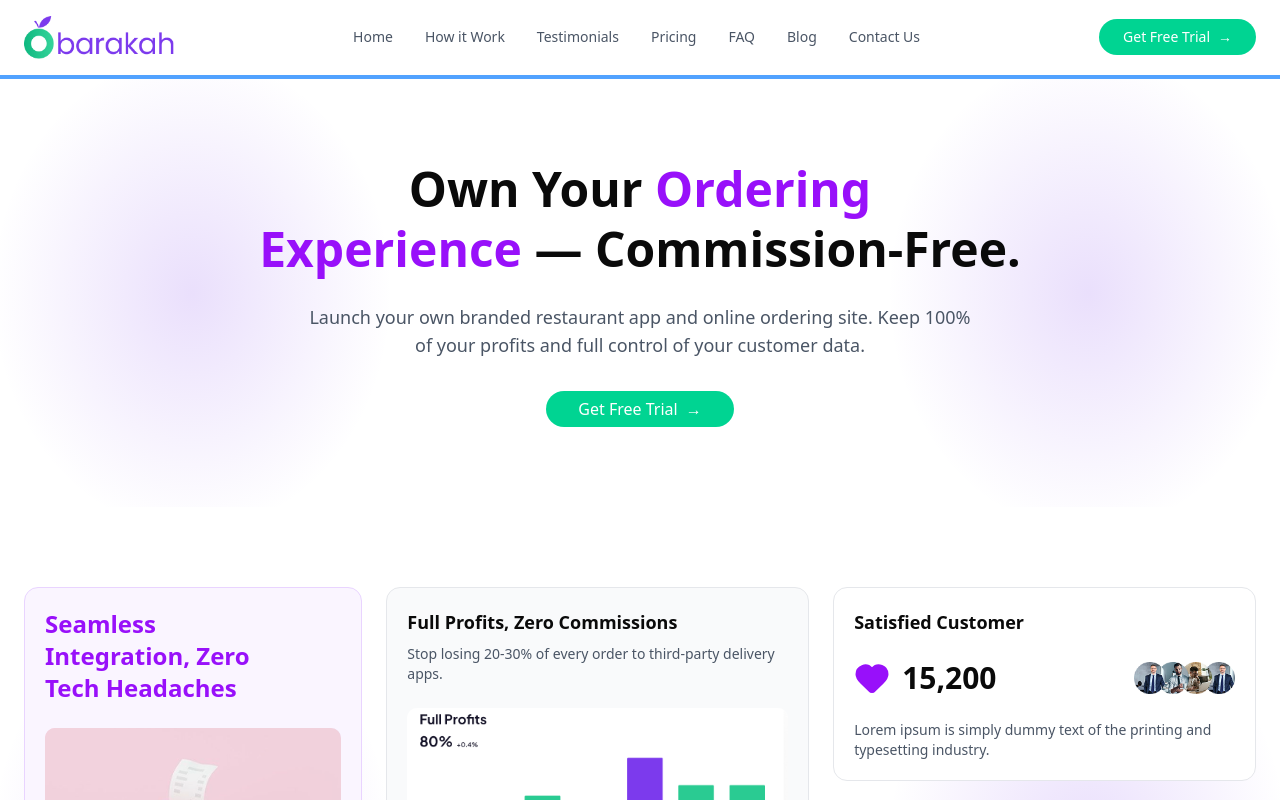
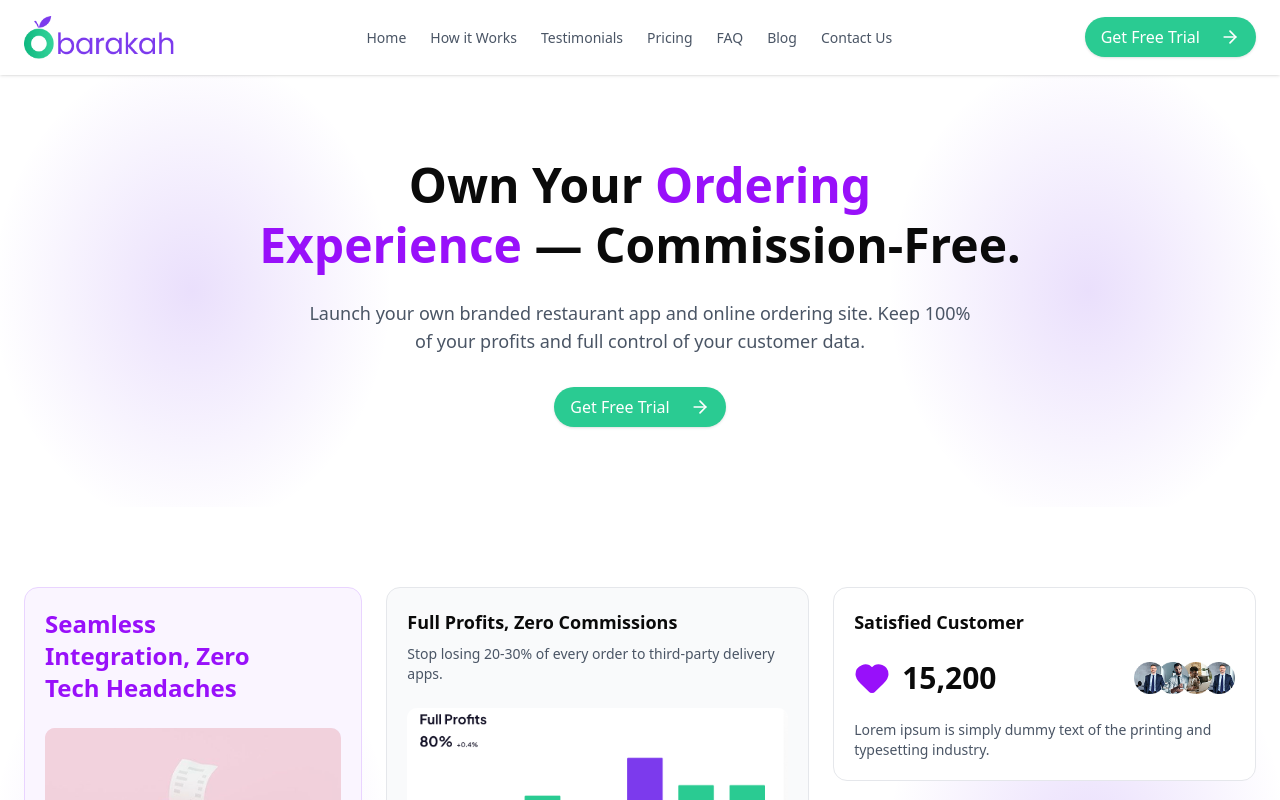
Before and after one commit to FarjadAkbar/nextjs-spa, a Next.js app: page / in a window 1280 px wide. Shown: the top 800 px of the page. Built offline with nearby package versions, Linux system fonts and the light colour scheme.

Commit message:
add animation

```diff
--- a/package.json
+++ b/package.json
@@ -12,6 +12,7 @@
     "@radix-ui/react-slot": "^1.2.4",
     "class-variance-authority": "^0.7.1",
     "clsx": "^2.1.1",
+    "framer-motion": "^12.23.24",
     "lucide-react": "^0.553.0",
     "next": "16.0.3",
     "react": "19.2.0",
--- a/src/app/page.tsx
+++ b/src/app/page.tsx
@@ -1,28 +1,97 @@
-import Header from '@/components/header'
-import Hero from '@/components/hero'
-import Features from '@/components/features'
-import HowItWorks from '@/components/how-it-works'
-import Testimonials from '@/components/testimonials'
-import DriveOrders from '@/components/drive-orders'
-import Pricing from '@/components/pricing'
-import CTA from '@/components/cta'
-import Blog from '@/components/blog'
-import Footer from '@/components/footer'
-import FAQ from '@/components/faqs'
+'use client'
+
+import { motion, Variants } from 'framer-motion'
+import dynamic from 'next/dynamic'
+
+// Dynamically import components that might use client-side features
+const Header = dynamic(() => import('@/components/header'), { ssr: true })
+const Hero = dynamic(() => import('@/components/hero'), { ssr: true })
+const Features = dynamic(() => import('@/components/features'), { ssr: true })
+const HowItWorks = dynamic(() => import('@/components/how-it-works'), { ssr: true })
+const Testimonials = dynamic(() => import('@/components/testimonials'), { ssr: true })
+const DriveOrders = dynamic(() => import('@/components/drive-orders'), { ssr: true })
+const Pricing = dynamic(() => import('@/components/pricing'), { ssr: true })
+const CTA = dynamic(() => import('@/components/cta'), { ssr: true })
+const Blog = dynamic(() => import('@/components/blog'), { ssr: true })
+const Footer = dynamic(() => import('@/components/footer'), { ssr: true })
+const FAQ = dynamic(() => import('@/components/faqs'), { ssr: true })
+
+const fadeInUp: Variants = {
+  hidden: {
+    opacity: 0,
+    y: 40
+  },
+  visible: (i: number = 0) => ({
+    opacity: 1,
+    y: 0,
+    transition: {
+      duration: 0.6,
+      ease: [0.25, 0.1, 0.25, 1],
+      delay: i * 0.1
+    }
+  })
+}
+
+// Create a wrapper component for sections to avoid hydration issues
+const AnimatedSection = ({ children, id, index = 0 }: {
+  children: React.ReactNode;
+  id: string;
+  index?: number;
+}) => (
+  <motion.section
+    id={id}
+    initial="hidden"
+    whileInView="visible"
+    viewport={{ once: true, margin: "-100px" }}
+    variants={fadeInUp}
+    custom={index}
+    className="flex items-center"
+  >
+    {children}
+  </motion.section>
+)
 
 export default function Home() {
   return (
     <main>
       <Header />
+
+      <AnimatedSection id="home">
         <Hero />
+      </AnimatedSection>
+
+      <AnimatedSection id="features" index={1}>
         <Features />
+      </AnimatedSection>
+
+      <AnimatedSection id="how-it-works" index={2}>
         <HowItWorks />
+      </AnimatedSection>
+
+      <AnimatedSection id="testimonials" index={3}>
         <Testimonials />
+      </AnimatedSection>
+
+      <AnimatedSection id="drive-orders" index={4}>
         <DriveOrders />
+      </AnimatedSection>
+
+      <AnimatedSection id="pricing" index={5}>
         <Pricing />
+      </AnimatedSection>
+
+      <AnimatedSection id="faq" index={6}>
         <FAQ />
+      </AnimatedSection>
+
+      <AnimatedSection id="contact" index={7}>
         <CTA />
+      </AnimatedSection>
+
+      <AnimatedSection id="blog" index={8}>
         <Blog />
+      </AnimatedSection>
+
       <Footer />
     </main>
   )
--- a/src/components/blog.tsx
+++ b/src/components/blog.tsx
@@ -1,6 +1,7 @@
 import Image from 'next/image'
 import Link from 'next/link'
 import { Button } from './ui/button'
+import { ArrowRight } from 'lucide-react'
 
 export default function Blog() {
   const blogPosts = [
@@ -92,9 +93,9 @@ export default function Blog() {
 
         {/* View All Button */}
         <div className="flex justify-center">
-          <Button className="mx-auto rounded-full bg-emerald-400 px-6 md:px-8 py-2 md:py-3 text-white hover:bg-emerald-500 transition-colors flex items-center gap-2 text-sm md:text-base">
+          <Button variant="roundedGreen" size="roundedGreen">
             View All
-            <span className="ml-3">→</span>
+            <ArrowRight className="ml-3 size-5" />
           </Button>
         </div>
       </div>
--- a/src/components/cta.tsx
+++ b/src/components/cta.tsx
@@ -1,5 +1,6 @@
 import { url } from "inspector";
 import { Button } from "./ui/button";
+import { ArrowRight } from "lucide-react";
 
 export default function CTA() {
   return (
@@ -19,9 +20,9 @@ export default function CTA() {
         <p className="text-base md:text-lg text-gray-100 mb-8">
           See how easy it is to own your customer relationships and keep every dollar you earn.
         </p>
-         <Button className="mx-auto rounded-full bg-emerald-400 px-6 md:px-8 py-2 md:py-3 text-white hover:bg-emerald-500 transition-colors flex items-center gap-2 text-sm md:text-base">
+         <Button variant="roundedGreen" size="roundedGreen">
             Get Free Trial
-            <span className="ml-3">→</span>
+            <ArrowRight className="ml-3 size-5" />
           </Button>
       </div>
     </section>
--- a/src/components/header.tsx
+++ b/src/components/header.tsx
@@ -1,54 +1,94 @@
 'use client'
 
+import { usePathname } from 'next/navigation'
 import Link from 'next/link'
+import { motion } from 'framer-motion'
 import { Button } from '@/components/ui/button'
 import Image from 'next/image'
+import { scrollToSection } from '@/lib/smooth-scroll'
+import { ArrowRight } from 'lucide-react'
 
 export default function Header() {
+  const pathname = usePathname()
+  const isHome = pathname === '/'
+
   const navItems = [
-    { label: 'Home', href: '#' },
-    { label: 'How it Work', href: '#' },
-    { label: 'Testimonials', href: '#' },
-    { label: 'Pricing', href: '#' },
-    { label: 'FAQ', href: '#' },
-    { label: 'Blog', href: '#' },
-    { label: 'Contact Us', href: '#' },
+    { label: 'Home', id: 'home' },
+    { label: 'How it Works', id: 'how-it-works' },
+    { label: 'Testimonials', id: 'testimonials' },
+    { label: 'Pricing', id: 'pricing' },
+    { label: 'FAQ', id: 'faq' },
+    { label: 'Blog', id: 'blog' },
+    { label: 'Contact Us', id: 'contact' },
   ]
 
+  const handleNavClick = (e: React.MouseEvent, id: string) => {
+    if (isHome) {
+      e.preventDefault()
+      scrollToSection(id)
+    }
+  }
+
   return (
-    <header className="border-b-4 border-blue-400 bg-white">
-      <div className="mx-auto max-w-7xl px-6 py-4">
+    <header className="sticky top-0 z-50 shadow-sm bg-white/80 backdrop-blur-sm">
+      <motion.div
+        initial={{ y: -100 }}
+        animate={{ y: 0 }}
+        transition={{ type: 'spring', stiffness: 100, damping: 20 }}
+        className="mx-auto max-w-7xl px-6 py-4"
+      >
         <div className="flex items-center justify-between">
           {/* Logo */}
-          <Link href="/">
+          <motion.div whileHover={{ scale: 1.05 }} whileTap={{ scale: 0.95 }}>
+            <Link href="/" onClick={(e) => isHome ? (e.preventDefault(), scrollToSection('home')) : null}>
               <Image
                 src="/logo.png"
-                        alt="Footer Divider"
+                alt="Logo"
                 width={150}
-                        height={150}
+                height={40}
+                className="cursor-pointer"
               />
             </Link>
+          </motion.div>
 
           {/* Navigation */}
-          <nav className="flex items-center gap-8">
-            {navItems.map((item) => (
-              <Link
-                key={item.label}
-                href={item.href}
-                className="text-sm font-medium text-gray-600 hover:text-gray-900 transition-colors"
+          <nav className="hidden md:flex items-center gap-6">
+            {navItems.map((item, index) => (
+              <motion.div
+                key={item.id}
+                initial={{ opacity: 0, y: -10 }}
+                animate={{ opacity: 1, y: 0 }}
+                transition={{ delay: 0.1 * index }}
+                whileHover={{ scale: 1.05 }}
+                whileTap={{ scale: 0.95 }}
+              >
+                <a
+                  href={`#${item.id}`}
+                  onClick={(e) => handleNavClick(e, item.id)}
+                  className="text-sm font-medium text-gray-600 hover:text-gray-900 transition-colors cursor-pointer"
                 >
                   {item.label}
-              </Link>
+                </a>
+              </motion.div>
             ))}
           </nav>
 
           {/* CTA Button */}
-          <Button className="rounded-full bg-emerald-400 px-6 py-2 text-white hover:bg-emerald-500 transition-colors flex items-center gap-2">
+          <motion.div
+            initial={{ opacity: 0, x: 20 }}
+            animate={{ opacity: 1, x: 0 }}
+            transition={{ delay: 0.2 }}
+            whileHover={{ scale: 1.05 }}
+            whileTap={{ scale: 0.95 }}
+          >
+
+              <Button variant="roundedGreen" size="roundedGreen" onClick={() => scrollToSection('pricing')}>
             Get Free Trial
-            <span>→</span>
+            <ArrowRight className="ml-3 size-5" />
           </Button>
+          </motion.div>
         </div>
-      </div>
+      </motion.div>
     </header>
   )
 }
--- a/src/components/hero.tsx
+++ b/src/components/hero.tsx
@@ -1,11 +1,12 @@
 'use client'
 
 import { Button } from '@/components/ui/button'
+import { ArrowRight } from 'lucide-react'
 
 export default function Hero() {
   return (
-    <section className="gradient-section py-12 md:py-20">
-      <div className="mx-auto max-w-4xl px-4 md:px-6 text-center">
+    <section className="gradient-section py-12 md:py-20 w-full">
+      <div className="mx-auto max-w-7xl px-4 md:px-6 text-center">
         <h1 className="text-3xl md:text-4xl lg:text-5xl font-bold leading-tight">
           Own Your{' '}
           <span className="text-purple-600">Ordering</span>
@@ -18,9 +19,9 @@ export default function Hero() {
         </p>
 
         <div className="mt-6 md:mt-8 flex justify-center">
-          <Button className="rounded-full bg-emerald-400 px-6 md:px-8 py-2 md:py-3 text-white hover:bg-emerald-500 transition-colors flex items-center gap-2 text-sm md:text-base">
+          <Button variant="roundedGreen" size="roundedGreen">
             Get Free Trial
-            <span>→</span>
+            <ArrowRight className="ml-3 size-5" />
           </Button>
         </div>
       </div>
--- a/src/components/pricing.tsx
+++ b/src/components/pricing.tsx
@@ -39,7 +39,7 @@ export default function Pricing() {
   ]
 
   return (
-    <section className="py-16 md:py-20 px-4 md:px-6 bg-white">
+    <section className="py-16 md:py-20 px-4 md:px-6 bg-white  w-full">
       <div className="max-w-7xl mx-auto">
         <div className="text-center mb-12 md:mb-16">
           <h2 className="text-xl md:text-2xl lg:text-4xl font-bold text-foreground mb-2">
--- a/src/components/ui/button.tsx
+++ b/src/components/ui/button.tsx
@@ -19,6 +19,8 @@ const buttonVariants = cva(
         ghost:
           "hover:bg-accent hover:text-accent-foreground dark:hover:bg-accent/50",
         link: "text-primary underline-offset-4 hover:underline",
+        roundedGreen:
+          "bg-[#2ACB92] cursor-pointer text-sm text-white hover:bg-green-900 rounded-full font-light text-base shadow-sm",
       },
       size: {
         default: "h-9 px-4 py-2 has-[>svg]:px-3",
@@ -27,6 +29,7 @@ const buttonVariants = cva(
         icon: "size-9",
         "icon-sm": "size-8",
         "icon-lg": "size-10",
+        roundedGreen: "h-10 px-4",
       },
     },
     defaultVariants: {
--- /dev/null
+++ b/src/lib/smooth-scroll.ts
@@ -0,0 +1,9 @@
+export const scrollToSection = (id: string) => {
+  const element = document.getElementById(id);
+  if (element) {
+    element.scrollIntoView({
+      behavior: 'smooth',
+      block: 'start',
+    });
+  }
+};
```
Also changed, not shown: src/components/footer.tsx (+6 -9 lines), 1 other file (tests, documents, lock files or other folders). Lines whose indentation alone changed are shown as unchanged.
